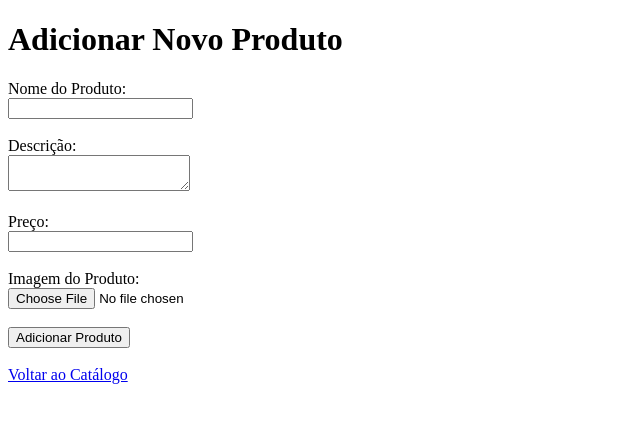
After one commit to aledsrocha/siquegesso, a PHP site: page /siquegesso/upload_image.php in a window 1280 px wide. The commit adds this page. Shown: the top 423 px of the page, without its empty margins (0-640 px from the left). Run offline with PHP 8.4, Linux system fonts and the light colour scheme.

Commit message:
adicionando catalogo do produto

```diff
--- a/partials/header.php
+++ b/partials/header.php
@@ -73,7 +73,7 @@
               <span class="material-symbols-sharp">settings </span>
               <h3>settings</h3>
            </a>
-           <a href="#">
+           <a href="<?=$base;?>/upload_image.php">
               <span class="material-symbols-sharp">add </span>
               <h3>Add Product</h3>
            </a>
--- /dev/null
+++ b/upload_image.php
@@ -0,0 +1,67 @@
+<?php
+// adicionar.php
+
+require_once 'config.php';
+
+if ($_SERVER['REQUEST_METHOD'] == 'POST') {
+    $nome_produto = $_POST['nome_produto'];
+    $descricao = $_POST['descricao'];
+    $preco = $_POST['preco'];
+
+    // Verificar se foi enviado um arquivo
+    if (isset($_FILES['imagem']) && $_FILES['imagem']['error'] == 0) {
+        $imagem = $_FILES['imagem'];
+        $nome_imagem = time() . '_' . basename($imagem['name']);
+        $caminho_destino = 'uploads/' . $nome_imagem;
+
+        // Verificar o tipo de arquivo
+        $extensao = pathinfo($caminho_destino, PATHINFO_EXTENSION);
+        $extensoes_permitidas = ['jpg', 'jpeg', 'png', 'gif'];
+
+        if (in_array($extensao, $extensoes_permitidas)) {
+            if (move_uploaded_file($imagem['tmp_name'], $caminho_destino)) {
+                // Inserir no banco de dados
+                $stmt = $pdo->prepare("INSERT INTO produtos (nome_produto, descricao, preco, imagem) VALUES (?, ?, ?, ?)");
+                $stmt->execute([$nome_produto, $descricao, $preco, $caminho_destino]);
+
+                echo "Produto adicionado com sucesso!";
+            } else {
+                echo "Erro ao fazer upload da imagem.";
+            }
+        } else {
+            echo "Tipo de arquivo não permitido. Apenas JPG, JPEG, PNG e GIF são aceitos.";
+        }
+    } else {
+        echo "Por favor, selecione uma imagem.";
+    }
+}
+?>
+
+<!DOCTYPE html>
+<html lang="pt-BR">
+<head>
+    <meta charset="UTF-8">
+    <meta name="viewport" content="width=device-width, initial-scale=1.0">
+    <title>Adicionar Produto</title>
+</head>
+<body>
+    <h1>Adicionar Novo Produto</h1>
+    <form action="upload_image.php" method="post" enctype="multipart/form-data">
+        <label for="nome_produto">Nome do Produto:</label><br>
+        <input type="text" id="nome_produto" name="nome_produto" required><br><br>
+
+        <label for="descricao">Descrição:</label><br>
+        <textarea id="descricao" name="descricao" required></textarea><br><br>
+
+        <label for="preco">Preço:</label><br>
+        <input type="text" id="preco" name="preco" required><br><br>
+
+        <label for="imagem">Imagem do Produto:</label><br>
+        <input type="file" id="imagem" name="imagem" accept="image/*" required><br><br>
+
+        <button type="submit">Adicionar Produto</button>
+    </form>
+    <br>
+    <a href="produtos.php">Voltar ao Catálogo</a>
+</body>
+</html>
```
Also changed, not shown: produtos.php (+81 -3 lines), uploads/1725986476_png-transparent-circular-saw-blade-cutting-miter-saw-saw-miscellaneous-blade-saw-thumbnail.png (added), uploads/1725987347_cimento_cp_iii_todas_as_obras_50kg_votoran_91095151_a036_600x600.jpg (added).
